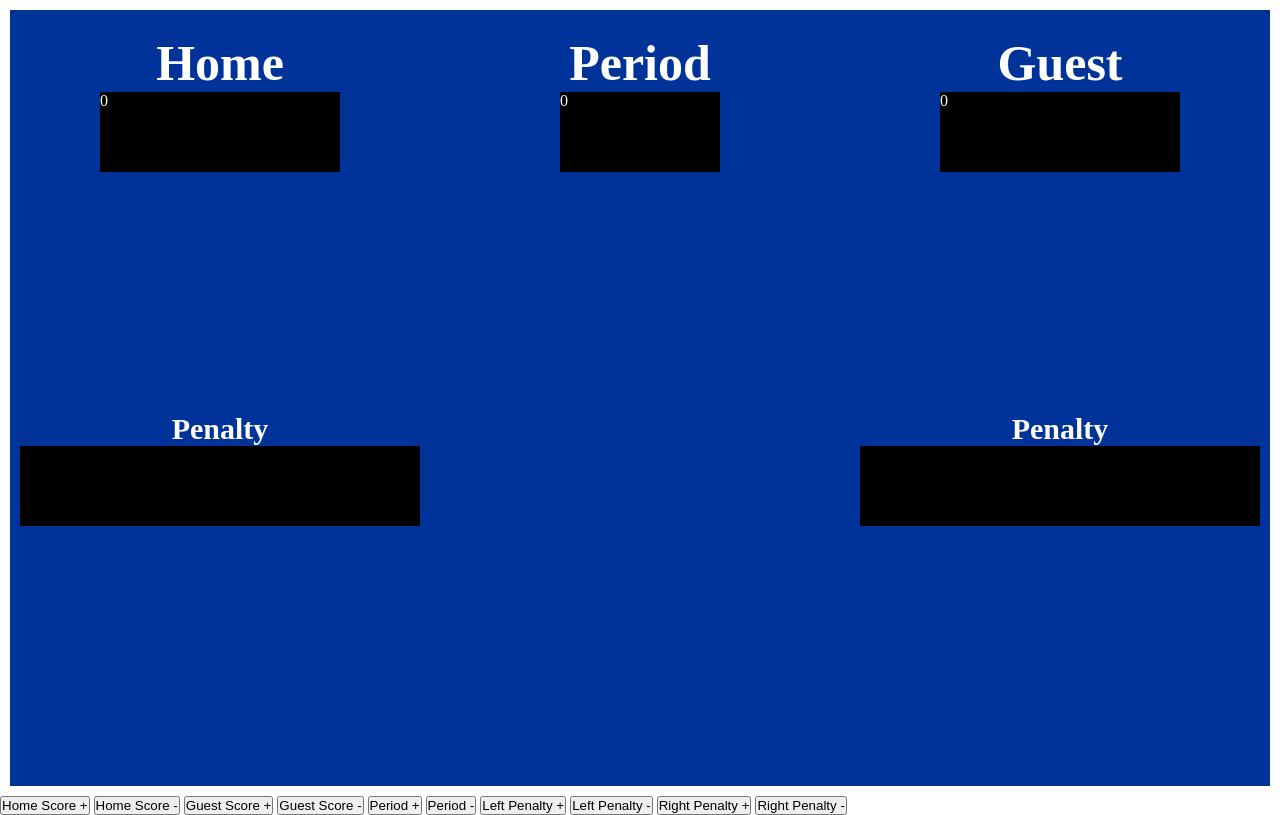
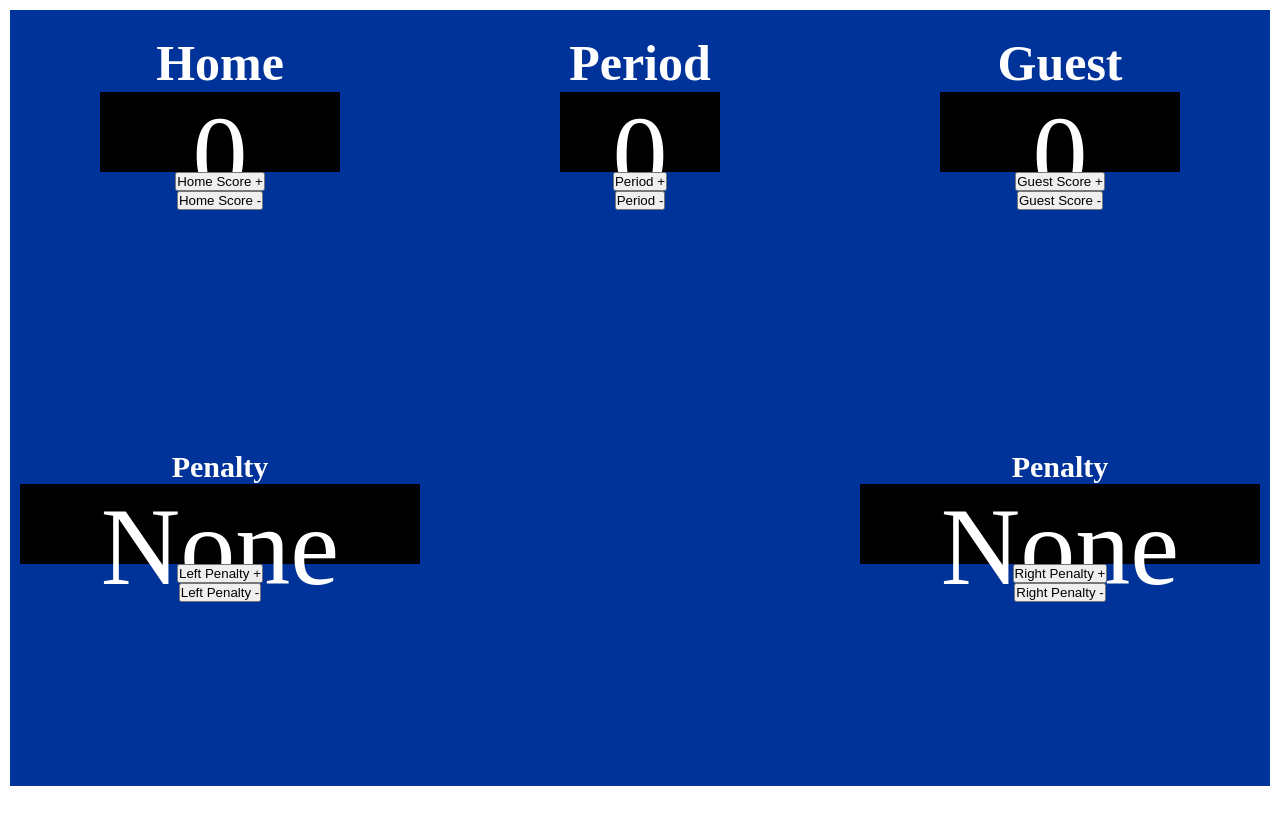
Before and after one commit to caktiman/javascript, a plain HTML site: page challenges/challenge3.html in a window 1280 px wide. Drawn offline with Linux system fonts and the light colour scheme.

Commit message:
Challenge 3 modified

```diff
--- a/challenges/challenge3.css
+++ b/challenges/challenge3.css
@@ -28,6 +28,14 @@ height:97vh;
     height:10vh;
     background-color: black;
     color:white;
+    font-size: 110px;
+}
+
+.a1{
+    display:flex;
+    justify-content: center;
+    color: white;
+    font-size: 110px;
 }
 
 .b{
@@ -37,6 +45,12 @@ height:97vh;
     color: white;
 }
 
+.b1{
+    display:flex;
+    justify-content: center;
+    color: white;
+    font-size: 110px;
+}
 
 .left > h2{
     color:white;
@@ -66,6 +80,19 @@ height:97vh;
     color:white;
 }
 
+.periodnum > h1{
+    color: white;
+    font-size: 110px;
+    padding-left: 7.5vh;
+}
+
+.periodNumber{
+    display:flex;
+    justify-content: center;
+    color: white;
+    font-size: 110px;
+}
+
 .right{
     display: flex;
     background-color: #003399;
@@ -88,6 +115,19 @@ height:97vh;
     color:white;
 }
 
+.c1{
+    display:flex;
+    justify-content: center;
+    color: white;
+    font-size: 110px;
+}
+
+.right > h2{
+    color:white;
+    font-size: 30px;
+    padding-top: 30vh;
+}
+
 .d{
     width:50vh;
     height:10vh;
@@ -95,8 +135,9 @@ height:97vh;
     color:white;
 }
 
- .right > h2{
-    color:white;
-    font-size: 30px;
-    padding-top: 30vh;
+.d1{
+    display:flex;
+    justify-content: center;
+    color: white;
+    font-size: 110px;
 }
--- a/challenges/challenge3.html
+++ b/challenges/challenge3.html
@@ -13,40 +13,55 @@
     <div class="scoreboard">
         <div class="left">
             <h1>Home</h1>
-            <div class="a">0</div>
+            <div class="a">
+                <div class="a1">0</div>
+            </div>
+            <button onclick="homeplus()"> Home Score + </button>
+            <button onclick="homeminus()"> Home Score - </button>
+
             <h2>Penalty</h2>
-            <div class="b"></div>
+            <div class="b">
+                <div class="b1">None</div>
+            </div>
+            <button onclick="leftPenaltyPlus()"> Left Penalty + </button>
+            <button onclick="leftPenaltyMinus()"> Left Penalty - </button>
+
         </div>
 
         <div class="middle">
             <h1>Period</h1>
-            <div class="periodnum">0</div>
+            <div class="periodnum">
+                <div class="periodNumber">0</div>
+            </div>
+            <button onclick="periodplus()"> Period + </button>
+            <button onclick="periodminus()"> Period - </button>
 
         </div>
 
         <div class="right">
             <h1>Guest</h1>
-            <div class="c">0</div>
+            <div class="c">
+                <div class="c1">0</div>
+            </div>
+            <button onclick="guestplus()"> Guest Score + </button>
+            <button onclick="guestminus()"> Guest Score - </button>
+
             <h2>Penalty</h2>
-            <div class="d"></div>
+            <div class="d">
+                <div class="d1">None</div>
+            </div>
+            <button onclick="rightPenaltyPlus()"> Right Penalty + </button>
+            <button onclick="rightPenaltyMinus()"> Right Penalty - </button>
         </div>
     </div>
 
     <div class="button">
-        <button onclick="homeplus()"> Home Score + </button>
-        <button onclick="homeminus()"> Home Score - </button>
 
-        <button onclick="guestplus()"> Guest Score + </button>
-        <button onclick="guestminus()"> Guest Score - </button>
 
-        <button onclick="periodplus()"> Period + </button>
-        <button onclick="periodinus()"> Period - </button>
 
-        <button onclick="leftPenaltyPlus()"> Left Penalty + </button>
-        <button onclick="leftPenaltyMinus()"> Left Penalty - </button>
 
-        <button onclick="rightPenaltyPlus()"> Right Penalty + </button>
-        <button onclick="rightPenaltyMinus()"> Right Penalty - </button>
+
+
 
     </div>
 
--- a/challenges/challenge3.js
+++ b/challenges/challenge3.js
@@ -26,12 +26,13 @@ var pscore = 0;
 
 
 
+
 // document.querySelector(".a").innerHTML = hscore;
 
 function homeplus() {
     console.log('+1')
     hscore++;
-    document.querySelector(".a").innerHTML = hscore;
+    document.querySelector(".a1").innerHTML = hscore;
 }
 
 function homeminus() {
@@ -39,14 +40,14 @@ function homeminus() {
 
     }else{
     hscore--;
-    document.querySelector(".a").innerHTML = hscore;
+    document.querySelector(".a1").innerHTML = hscore;
     }
 
 }
 
 function guestplus() {
     gscore++;
-    document.querySelector(".c").innerHTML = gscore;
+    document.querySelector(".c1").innerHTML = gscore;
 }
 
 function guestminus() {
@@ -55,13 +56,13 @@ function guestminus() {
 
     } else {
         gscore--;
-        document.querySelector(".c").innerHTML = gscore;
+        document.querySelector(".c1").innerHTML = gscore;
     }
 }
 
 function periodplus() {
     pscore++;
-    document.querySelector(".periodnum").innerHTML = pscore;
+    document.querySelector(".periodNumber").innerHTML = pscore;
 }
 
 function periodminus() {
@@ -70,34 +71,34 @@ function periodminus() {
 
     }else{
         pscore--;
-        document.querySelector(".periodnum").innerHTML = pscore;
+        document.querySelector(".periodNumber").innerHTML = pscore;
     }
 
 }
 
 function leftPenaltyPlus(){
-    let leftname = prompt("Who's wrong?");
-    document.querySelector(".b").innerHTML = leftname;
+    let leftname = prompt("Who?");
+    document.querySelector(".b1").innerHTML = leftname;
 }
 
 function leftPenaltyMinus(){
-    document.querySelector(".b").innerHTML = "";
+    document.querySelector(".b1").innerHTML = "";
 }
 
 function rightPenaltyPlus(){
-    let leftname = prompt("Who's wrong?");
-    document.querySelector(".d").innerHTML = leftname;
+    let leftname = prompt("Who?");
+    document.querySelector(".d1").innerHTML = leftname;
 }
 
 function rightPenaltyMinus(){
-    document.querySelector(".d").innerHTML = "";
+    document.querySelector(".d1").innerHTML = "";
 }
 
 
 
 
-
-if (gscore < 0){
-    gscore++;
-    document.querySelector(".c").innerHTML = gscore;
-}
+//Don't do this because it won't be repeated
+// if (gscore < 0){
+//     gscore++;
+//     document.querySelector(".c").innerHTML = gscore;
+// }
```
